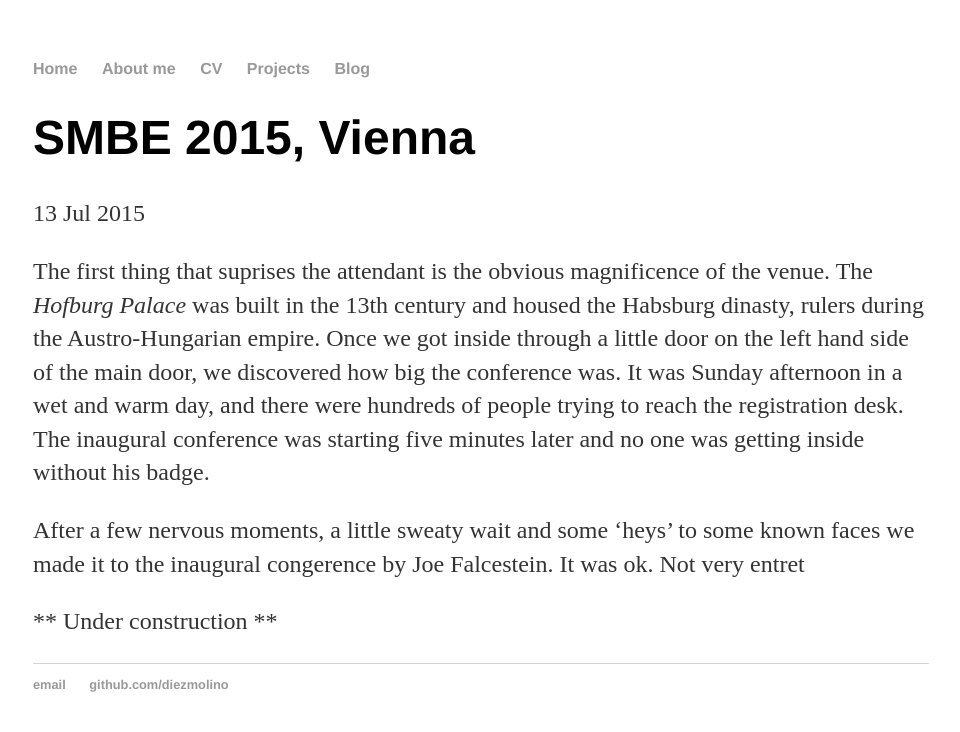
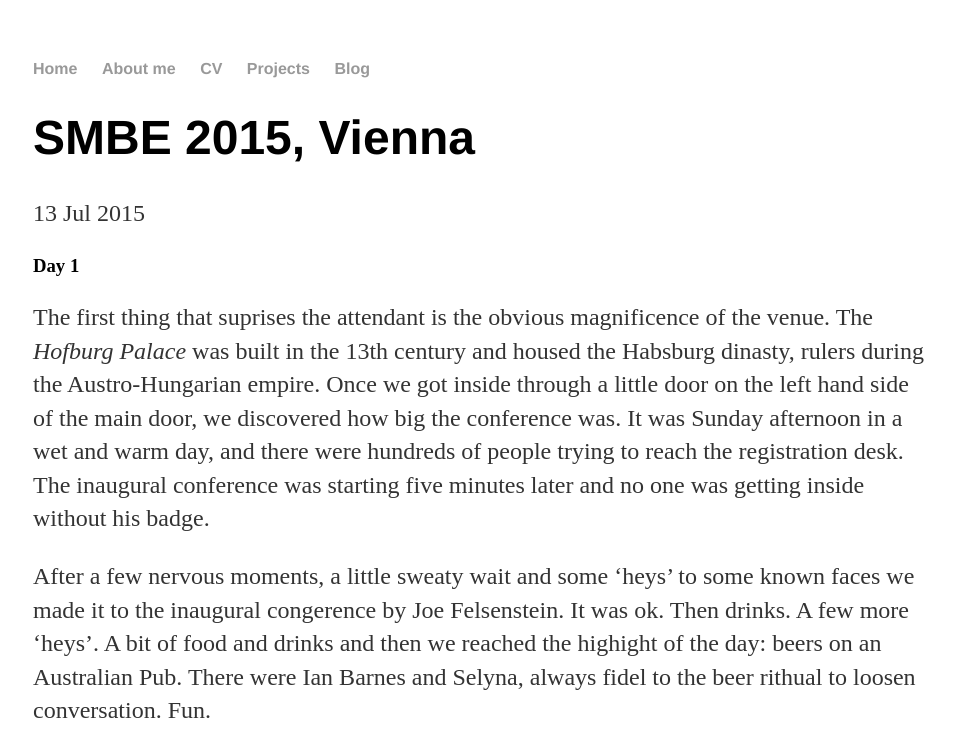
Before and after one commit to DiezMolino/diezmolino.github.io, a Jekyll site: the page built from _posts/2015-07-10-diezmolino-site-launched.md, in a window 1280 px wide. Shown: the top 732 px of the page, without its empty margins (159-1119 px from the left). Built offline with Jekyll 4.4.1, drawn with Linux system fonts in a browser that asks for light colours; grey boxes are pictures that could not be loaded.

Commit message:
Update 2015-07-10-diezmolino-site-launched.md

```diff
--- a/_posts/2015-07-10-diezmolino-site-launched.md
+++ b/_posts/2015-07-10-diezmolino-site-launched.md
@@ -4,12 +4,10 @@ title: "SMBE 2015, Vienna"
 date: 2015-07-13
 ---
 
-
+###Day 1
 
 The first thing that suprises the attendant is the obvious magnificence of the venue. The *Hofburg Palace* was built in the 13th century and housed the Habsburg dinasty, rulers during the Austro-Hungarian empire. Once we got inside through a little door on the left hand side of the main door, we discovered how big the conference was. It was Sunday afternoon in a wet and warm day, and there were hundreds of people trying to reach the registration desk. The inaugural conference was starting five minutes later and no one was getting inside without his badge.
 
-After a few nervous moments, a little sweaty wait and some 'heys' to some known faces we made it to the inaugural congerence by Joe Falcestein. It was ok. Not very entret
+After a few nervous moments, a little sweaty wait and some 'heys' to some known faces we made it to the inaugural congerence by Joe Felsenstein. It was ok. Then drinks. A few more 'heys'. A bit of food and drinks and then we reached the highight of the day: beers on an Australian Pub. There were Ian Barnes and Selyna, always fidel to the beer rithual to loosen conversation. Fun.
 
-
-
-** Under construction **
+![alt text](https://onedrive.live.com/?id=A9DE662DE512D2A9%2110075&cid=A9DE662DE512D2A9&group=0&parId=A9DE662DE512D2A9%211351&o=OneUp)
```
